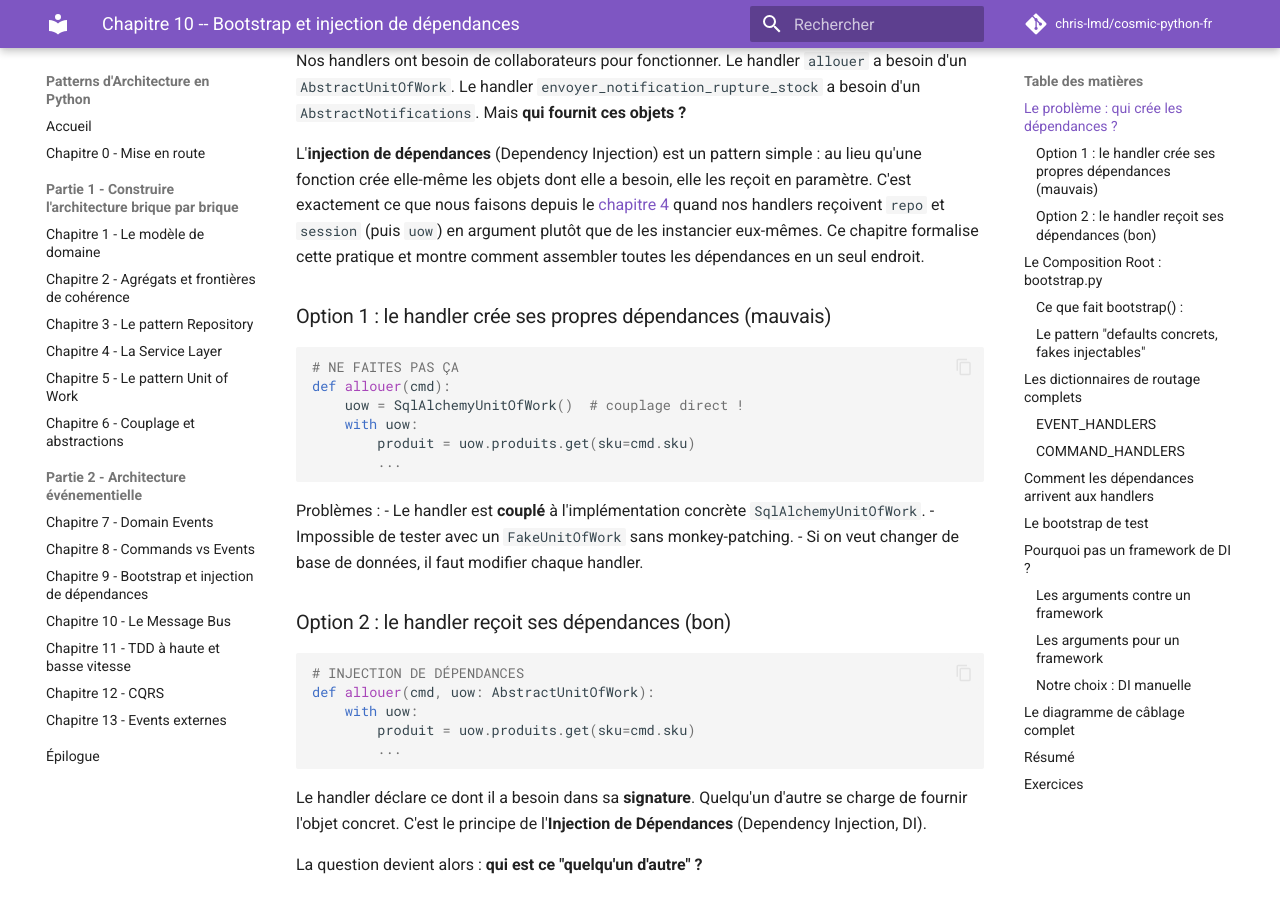
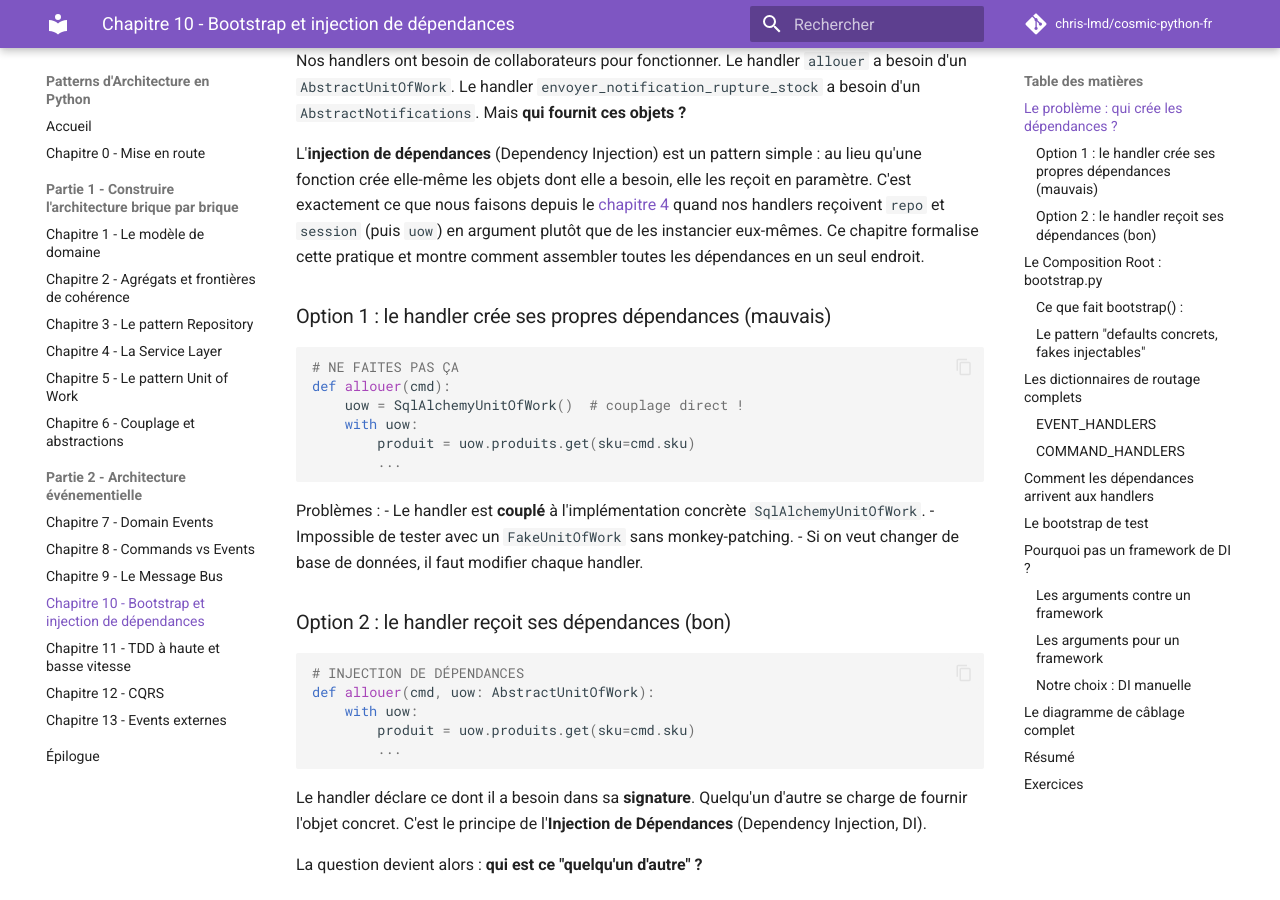
Before and after one commit to chris-lmd/cosmic-python-fr, an MkDocs documentation site: the page built from docs/partie2/chapitre_10_bootstrap_di.md, in a window 1280 px wide and 900 px high, scrolled down 341 px. Built offline with MkDocs 1.6.1 and Material for MkDocs 9.7.7, drawn with Linux system fonts in a browser that asks for light colours; comment, search, counter and statistics services are not loaded.

```diff
--- a/mkdocs.yml
+++ b/mkdocs.yml
@@ -31,8 +31,8 @@ nav:
   - "Partie 2 - Architecture événementielle":
     - "Chapitre 7 - Domain Events": partie2/chapitre_07_events.md
     - "Chapitre 8 - Commands vs Events": partie2/chapitre_08_commands.md
-    - "Chapitre 9 - Bootstrap et injection de dépendances": partie2/chapitre_09_bootstrap_di.md
-    - "Chapitre 10 - Le Message Bus": partie2/chapitre_10_message_bus.md
+    - "Chapitre 9 - Le Message Bus": partie2/chapitre_09_message_bus.md
+    - "Chapitre 10 - Bootstrap et injection de dépendances": partie2/chapitre_10_bootstrap_di.md
     - "Chapitre 11 - TDD à haute et basse vitesse": partie2/chapitre_11_tdd.md
     - "Chapitre 12 - CQRS": partie2/chapitre_12_cqrs.md
     - "Chapitre 13 - Events externes": partie2/chapitre_13_events_externes.md
```
